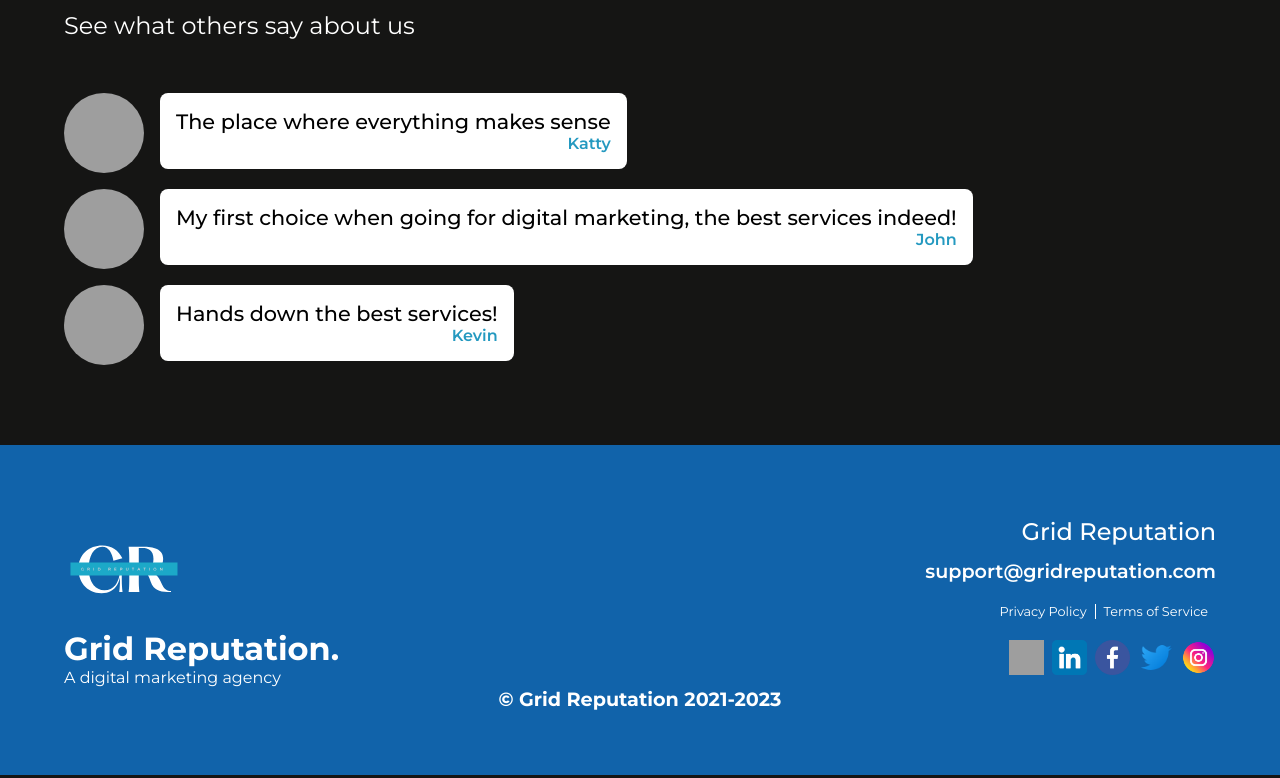
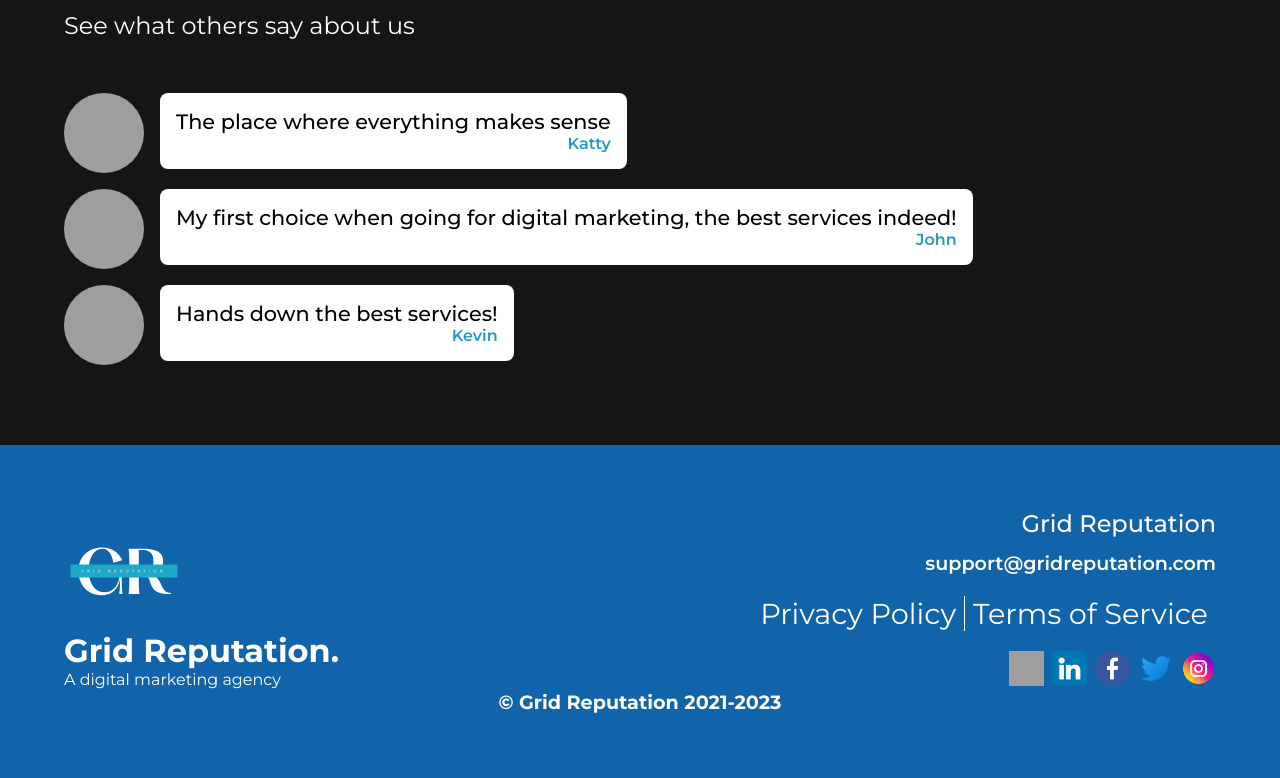
Before and after one commit to sagarchy-05/no-grid, a Next.js app: page / in a window 1280 px wide. Shown: the part 3225-4003 px from the top of the page. Built offline with nearby package versions, Linux system fonts and the light colour scheme; grey boxes are pictures that could not be loaded.

Commit message:
Update globals.css

```diff
--- a/styles/globals.css
+++ b/styles/globals.css
@@ -137,7 +137,7 @@ footer{
   gap:0.5rem;
 }
 #policyterms{
-  font-size: 0.8rem;
+  font-size: 1.8rem;
   font-weight: 400;
   color: white;
   padding: 0.5rem 0;
```
